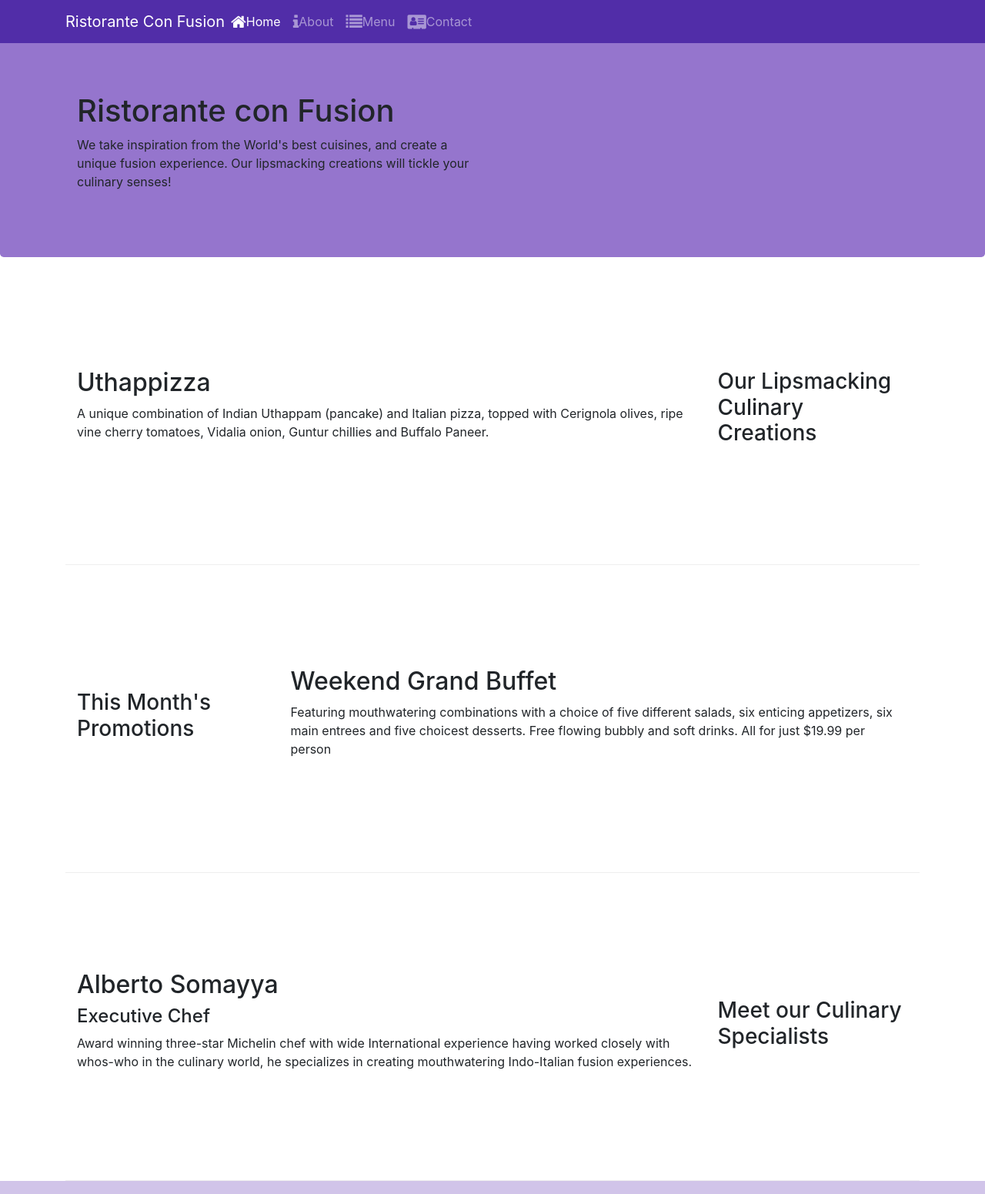
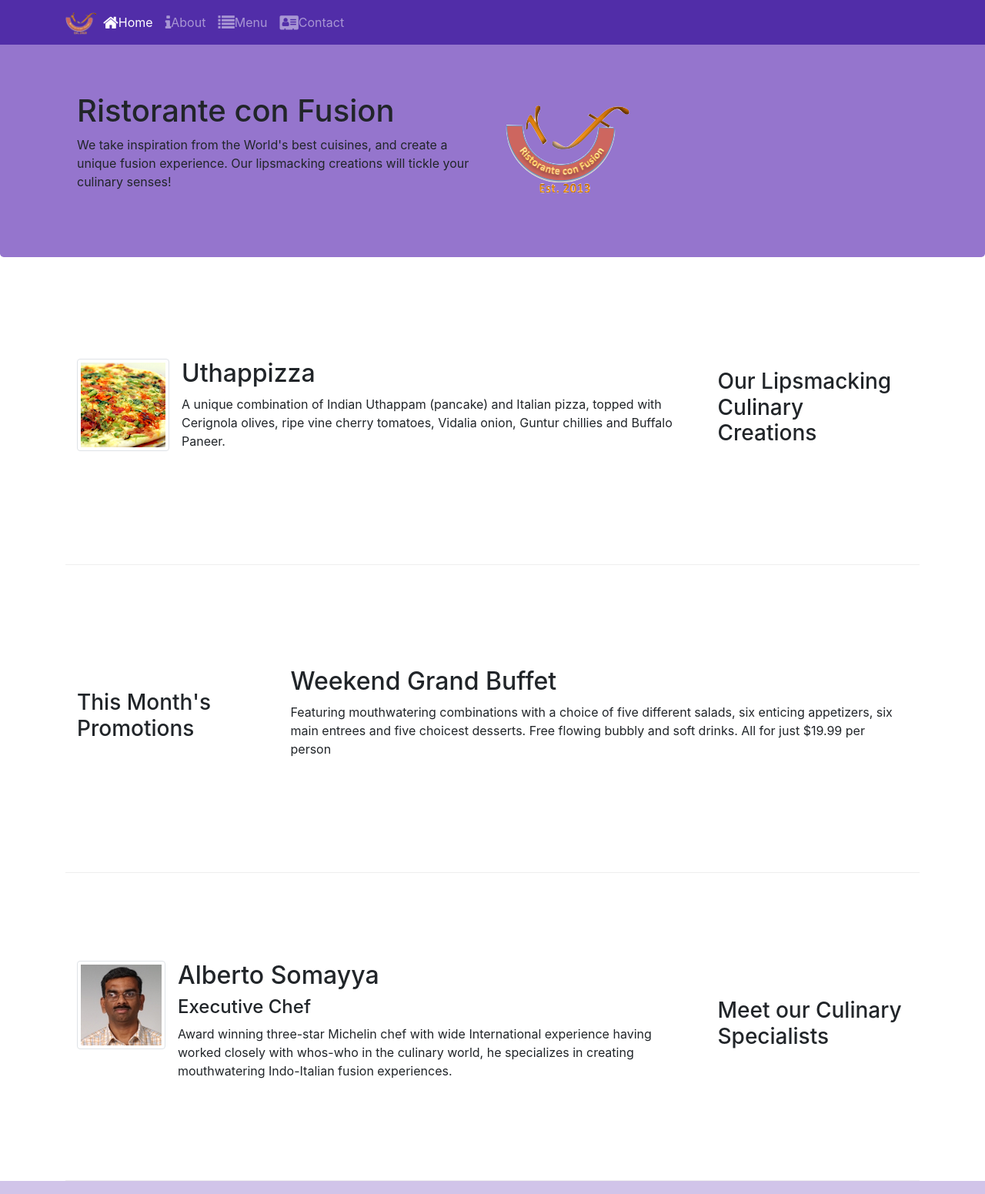
Before and after one commit to bugsbunny04/bootstrap, a website: page index.html in a window 1280 px wide. Shown: the top 1551 px of the page at 77% size. Drawn offline with nearby package versions, Linux system fonts and the light colour scheme.

Commit message:
Images and Media

```diff
--- a/index.html
+++ b/index.html
@@ -20,13 +20,13 @@
             <button class="navbar-toggler" type="button" data-toggle="collapse data-target="#Navbar>
                 <span class="navbar-toggler-icon"></span>
             </button>
-           <a class="navbar-brand mr-auto" href="#">Ristorante Con Fusion</a>
+           <a class="navbar-brand mr-auto" href="#"><img src="img/logo.png" height="30" width="41"></a>
            <div class="collapse navbar-collapse" id="Navbar">
                 <ul class="navbar-nav mr-auto">
                     <li class="nav-item active"><a class="nav-link" href="#"><span class="fa fa-home fa-lg"></span>Home</a></li>
                     <li class="nav-item"><a class="nav-link" href="./aboutus.html"><span class="fa fa-info fa-lg"></span>About</a></li>
                     <li class="nav-item"><a class="nav-link" href="#"><span class="fa fa-list fa-lg"></span>Menu</a></li>
-                    <li class="nav-item"><a class="nav-link" href="#"><span class="fa fa-address-card fa-lg"></span>Contact</a></li>
+                    <li class="nav-item"><a class="nav-link" href="./contactus.html"><span class="fa fa-address-card fa-lg"></span>Contact</a></li>
                 </ul>
             </div>
         </div>
@@ -39,7 +39,8 @@
                     <h1>Ristorante con Fusion</h1>
                     <p>We take inspiration from the World's best cuisines, and create a unique fusion experience. Our lipsmacking creations will tickle your culinary senses!</p>
                 </div>
-                <div>
+                 <div class="col-12 col-sm align-self-center">
+                    <img src="img/logo.png" class="img-fluid">
                 </div>
             </div>
         </div>
@@ -51,8 +52,13 @@
                 <h3>Our Lipsmacking Culinary Creations</h3>
             </div>
             <div class="col col-sm order-sm-first col-md">
-                <h2>Uthappizza</h2>
-                <p>A unique combination of Indian Uthappam (pancake) and Italian pizza, topped with Cerignola olives, ripe vine cherry tomatoes, Vidalia onion, Guntur chillies and Buffalo Paneer.</p>
+                <div class="media">
+                    <img class="d-flex mr-3 img-thumbnail align-items-center" src="img/uthappizza.png" alt="uthapizza">
+                    <div class="media-body">
+                        <h2 class="mt-0">Uthappizza</h2>
+                        <p>A unique combination of Indian Uthappam (pancake) and Italian pizza, topped with Cerignola olives, ripe vine cherry tomatoes, Vidalia onion, Guntur chillies and Buffalo Paneer.</p>
+                    </div>
+                </div>
             </div>
         </div>
 
@@ -72,9 +78,15 @@
                 <h3>Meet our Culinary Specialists</h3>
             </div>
             <div class="col col-sm order-sm-first col-md">
-                <h2>Alberto Somayya</h2>
-                <h4>Executive Chef</h4>
-                <p>Award winning three-star Michelin chef with wide International experience having worked closely with whos-who in the culinary world, he specializes in creating mouthwatering Indo-Italian fusion experiences. </p>
+                <div class="media">
+                    <img class="d-flex mr-3 img-thumbnail align-items-center" src="img/alberto.png" alt="alberto">
+                    <div class="media-body">
+
+                        <h2 class="mt-0">Alberto Somayya</h2>
+                        <h4>Executive Chef</h4>
+                        <p>Award winning three-star Michelin chef with wide International experience having worked closely with whos-who in the culinary world, he specializes in creating mouthwatering Indo-Italian fusion experiences. </p>
+                    </div>
+                </div>
             </div>
         </div>
     </div>
```
Also changed, not shown: aboutus.html (+4 -3 lines), contactus.html (+4 -3 lines), img/alberto.png (added), img/buffet.png (added), img/logo.png (added), img/uthappizza.png (added), 1 other file.
